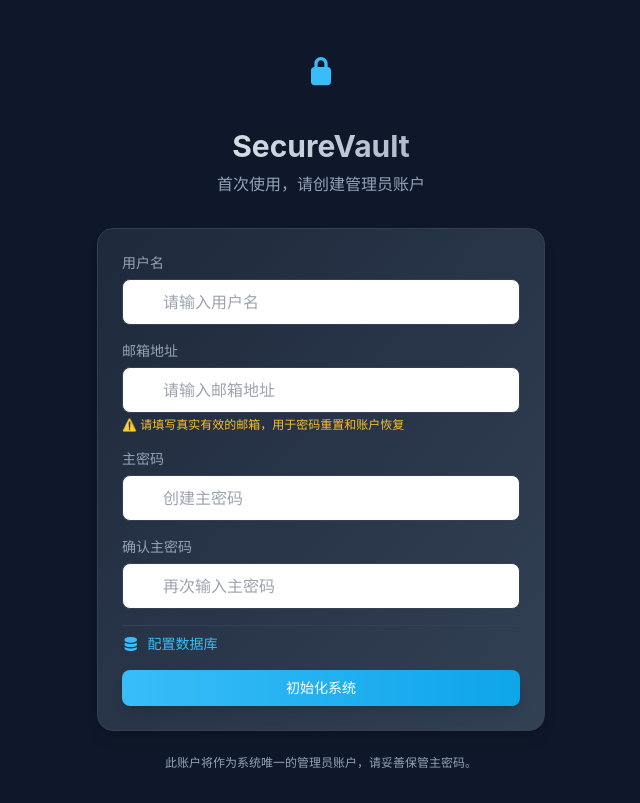
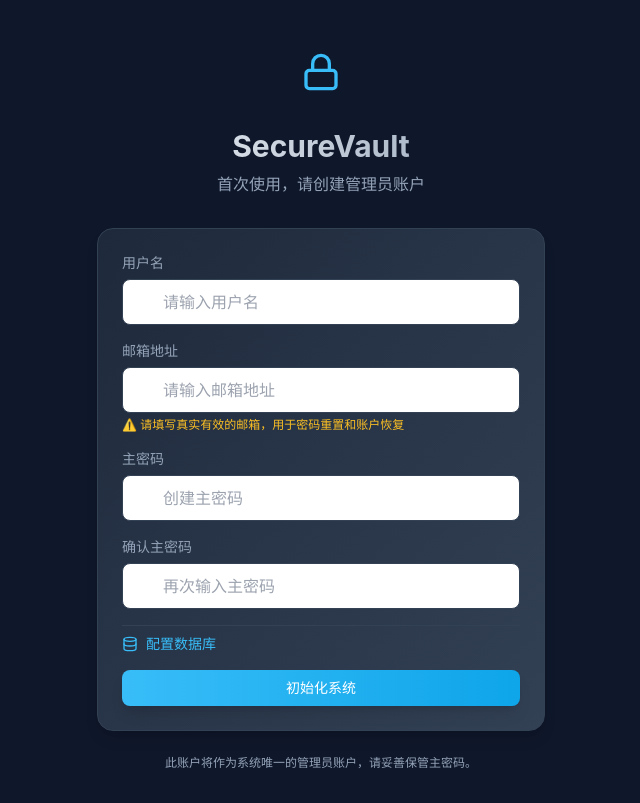
Before and after one commit to cheymin/MinpassVault, a Next.js app: page / in a window 1280 px wide. Shown: the whole page, without its empty margins (319-959 px from the left). Built offline with nearby package versions, Linux system fonts and the light colour scheme; no server answers; the database is empty.

Commit message:
feat: 从 FontAwesome 迁移到 Lucide React 图标库
- 移除 FontAwesome 依赖
- 使用更现代简洁的 Lucide React 图标
- 保持所有现有图标名称兼容性

```diff
--- a/package.json
+++ b/package.json
@@ -9,13 +9,11 @@
     "lint": "next lint"
   },
   "dependencies": {
-    "@fortawesome/fontawesome-svg-core": "^7.2.0",
-    "@fortawesome/free-solid-svg-icons": "^7.2.0",
-    "@fortawesome/react-fontawesome": "^3.3.0",
     "@supabase/auth-helpers-nextjs": "^0.10.0",
     "@supabase/auth-helpers-react": "^0.5.0",
     "@supabase/supabase-js": "^2.45.0",
     "crypto-js": "^4.2.0",
+    "lucide-react": "^1.8.0",
     "next": "14.2.5",
     "nodemailer": "^8.0.4",
     "otpauth": "^9.3.1",
--- a/src/components/ui/Icon.tsx
+++ b/src/components/ui/Icon.tsx
@@ -1,62 +1,77 @@
 'use client'
 
-import { FontAwesomeIcon } from '@fortawesome/react-fontawesome'
 import {
-  faLock,
-  faLockOpen,
-  faKey,
-  faFileLines,
-  faCreditCard,
-  faUser,
-  faSearch,
-  faPlus,
-  faCog,
-  faStar,
-  faFolder,
-  faDownload,
-  faUpload,
-  faTrash,
-  faCopy,
-  faEye,
-  faEyeSlash,
-  faTimes,
-  faArrowLeft,
-  faArrowRight,
-  faChevronLeft,
-  faChevronRight,
-  faShield,
-  faShieldAlt,
-  faDatabase,
-  faEnvelope,
-  faBars,
-  faHome,
-  faGlobe,
-  faIdCard,
-  faPhone,
-  faMapMarkerAlt,
-  faSignOutAlt,
-  faSignInAlt,
-  faFilter,
-  faSpinner,
-  faInbox,
-  faHistory,
-  faChartPie,
-  faEdit,
-  faInfo,
-  faInfoCircle,
-  faExclamationCircle,
-  faExclamationTriangle,
-  faCube,
-  faCloudUploadAlt,
-  faCloudDownloadAlt,
-  faCheck,
-  faCheckCircle,
-  faTimesCircle,
-  faExternalLinkAlt,
-  faMoon,
-  faSun,
-  faPalette
-} from '@fortawesome/free-solid-svg-icons'
+  Lock,
+  LockOpen,
+  Key,
+  FileText,
+  CreditCard,
+  User,
+  Search,
+  Plus,
+  Settings,
+  Star,
+  Folder,
+  Download,
+  Upload,
+  Trash2,
+  Copy,
+  Eye,
+  EyeOff,
+  X,
+  ArrowLeft,
+  ArrowRight,
+  ChevronLeft,
+  ChevronRight,
+  Shield,
+  Database,
+  Mail,
+  Menu,
+  Home,
+  Globe,
+  IdCard,
+  Phone,
+  MapPin,
+  LogOut,
+  Filter,
+  Loader2,
+  Inbox,
+  History,
+  PieChart,
+  Edit2,
+  Info,
+  AlertCircle,
+  AlertTriangle,
+  Box,
+  CloudUpload,
+  CloudDownload,
+  Check,
+  CheckCircle,
+  XCircle,
+  ExternalLink,
+  Moon,
+  Sun,
+  Palette,
+  ShieldCheck,
+  LogIn,
+  Unlock,
+  Calendar,
+  Tag,
+  Hash,
+  File,
+  Bookmark,
+  MoreVertical,
+  RefreshCw,
+  Save,
+  Zap,
+  Clock,
+  TrendingUp,
+  Award,
+  Target,
+  Server,
+  Wifi,
+  WifiOff
+} from 'lucide-react'
 
 export type IconName =
   | 'lock'
@@ -113,6 +128,24 @@ export type IconName =
   | 'moon'
   | 'sun'
   | 'palette'
+  | 'shield-check'
+  | 'unlock'
+  | 'calendar'
+  | 'tag'
+  | 'hash'
+  | 'file'
+  | 'bookmark'
+  | 'more-vertical'
+  | 'refresh'
+  | 'save'
+  | 'zap'
+  | 'clock'
+  | 'trending-up'
+  | 'award'
+  | 'target'
+  | 'server'
+  | 'wifi'
+  | 'wifi-off'
 
 interface IconProps {
   name: IconName
@@ -120,68 +153,85 @@ interface IconProps {
 }
 
 const iconMap: Record<IconName, any> = {
-  'lock': faLock,
-  'lock-open': faLockOpen,
-  'key': faKey,
-  'file-lines': faFileLines,
-  'credit-card': faCreditCard,
-  'user': faUser,
-  'search': faSearch,
-  'plus': faPlus,
-  'cog': faCog,
-  'star': faStar,
-  'folder': faFolder,
-  'download': faDownload,
-  'upload': faUpload,
-  'trash': faTrash,
-  'copy': faCopy,
-  'eye': faEye,
-  'eye-slash': faEyeSlash,
-  'times': faTimes,
-  'arrow-left': faArrowLeft,
-  'arrow-right': faArrowRight,
-  'chevron-left': faChevronLeft,
-  'chevron-right': faChevronRight,
-  'shield': faShield,
-  'shield-alt': faShieldAlt,
-  'database': faDatabase,
-  'envelope': faEnvelope,
-  'bars': faBars,
-  'home': faHome,
-  'globe': faGlobe,
-  'id-card': faIdCard,
-  'phone': faPhone,
-  'map-marker-alt': faMapMarkerAlt,
-  'sign-out-alt': faSignOutAlt,
-  'sign-in-alt': faSignInAlt,
-  'filter': faFilter,
-  'spinner': faSpinner,
-  'inbox': faInbox,
-  'history': faHistory,
-  'chart-pie': faChartPie,
-  'edit': faEdit,
-  'info': faInfo,
-  'info-circle': faInfoCircle,
-  'exclamation-circle': faExclamationCircle,
-  'exclamation-triangle': faExclamationTriangle,
-  'cube': faCube,
-  'cloud-upload-alt': faCloudUploadAlt,
-  'cloud-download-alt': faCloudDownloadAlt,
-  'check': faCheck,
-  'check-circle': faCheckCircle,
-  'times-circle': faTimesCircle,
-  'external-link-alt': faExternalLinkAlt,
-  'moon': faMoon,
-  'sun': faSun,
-  'palette': faPalette,
+  'lock': Lock,
+  'lock-open': LockOpen,
+  'key': Key,
+  'file-lines': FileText,
+  'credit-card': CreditCard,
+  'user': User,
+  'search': Search,
+  'plus': Plus,
+  'cog': Settings,
+  'star': Star,
+  'folder': Folder,
+  'download': Download,
+  'upload': Upload,
+  'trash': Trash2,
+  'copy': Copy,
+  'eye': Eye,
+  'eye-slash': EyeOff,
+  'times': X,
+  'arrow-left': ArrowLeft,
+  'arrow-right': ArrowRight,
+  'chevron-left': ChevronLeft,
+  'chevron-right': ChevronRight,
+  'shield': Shield,
+  'shield-alt': ShieldCheck,
+  'database': Database,
+  'envelope': Mail,
+  'bars': Menu,
+  'home': Home,
+  'globe': Globe,
+  'id-card': IdCard,
+  'phone': Phone,
+  'map-marker-alt': MapPin,
+  'sign-out-alt': LogOut,
+  'sign-in-alt': LogIn,
+  'filter': Filter,
+  'spinner': Loader2,
+  'inbox': Inbox,
+  'history': History,
+  'chart-pie': PieChart,
+  'edit': Edit2,
+  'info': Info,
+  'info-circle': Info,
+  'exclamation-circle': AlertCircle,
+  'exclamation-triangle': AlertTriangle,
+  'cube': Box,
+  'cloud-upload-alt': CloudUpload,
+  'cloud-download-alt': CloudDownload,
+  'check': Check,
+  'check-circle': CheckCircle,
+  'times-circle': XCircle,
+  'external-link-alt': ExternalLink,
+  'moon': Moon,
+  'sun': Sun,
+  'palette': Palette,
+  'shield-check': ShieldCheck,
+  'unlock': Unlock,
+  'calendar': Calendar,
+  'tag': Tag,
+  'hash': Hash,
+  'file': File,
+  'bookmark': Bookmark,
+  'more-vertical': MoreVertical,
+  'refresh': RefreshCw,
+  'save': Save,
+  'zap': Zap,
+  'clock': Clock,
+  'trending-up': TrendingUp,
+  'award': Award,
+  'target': Target,
+  'server': Server,
+  'wifi': Wifi,
+  'wifi-off': WifiOff,
 }
 
 export function Icon({ name, className = '' }: IconProps) {
-  return (
-    <FontAwesomeIcon
-      icon={iconMap[name]}
-      className={className}
-      fixedWidth
-    />
-  )
+  const IconComponent = iconMap[name]
+  if (!IconComponent) {
+    console.warn(`Icon "${name}" not found`)
+    return null
+  }
+  return <IconComponent className={className} />
 }
```
Also changed, not shown: 1 other file (tests, documents, lock files or other folders).
